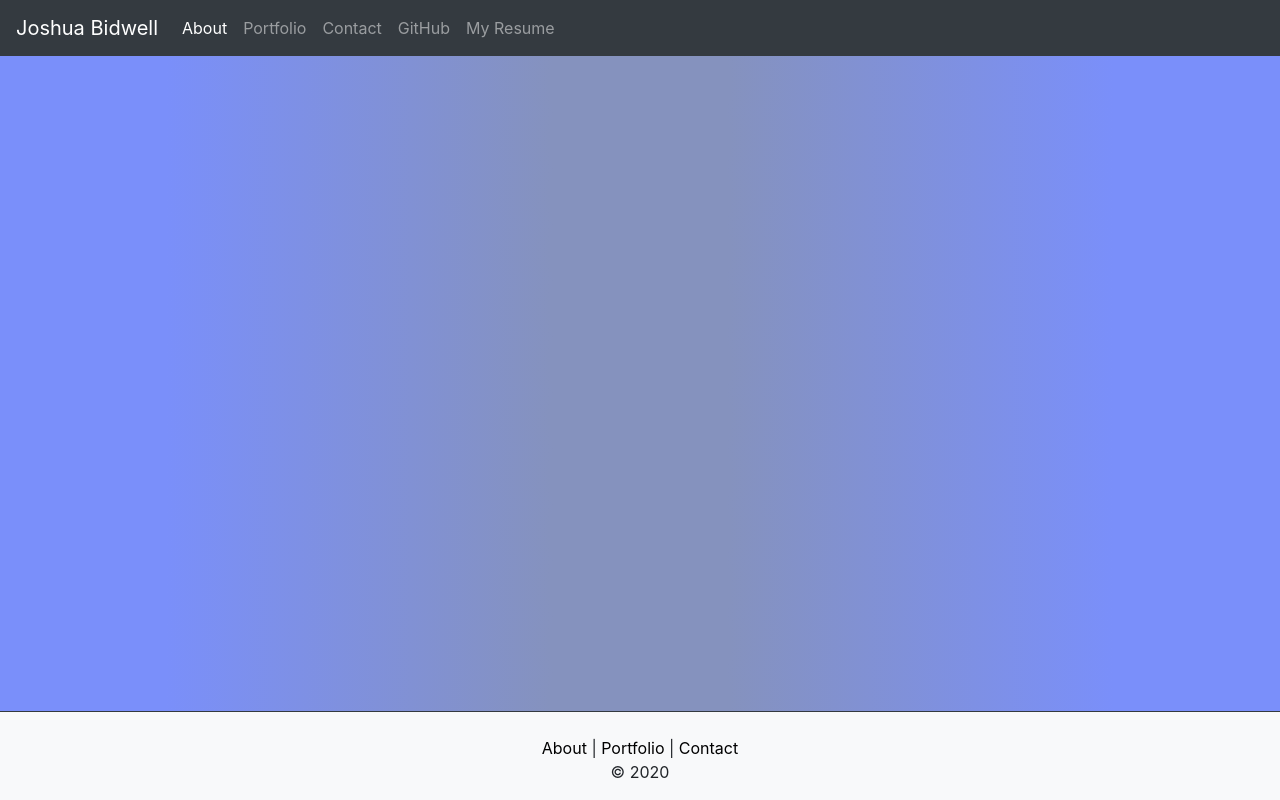
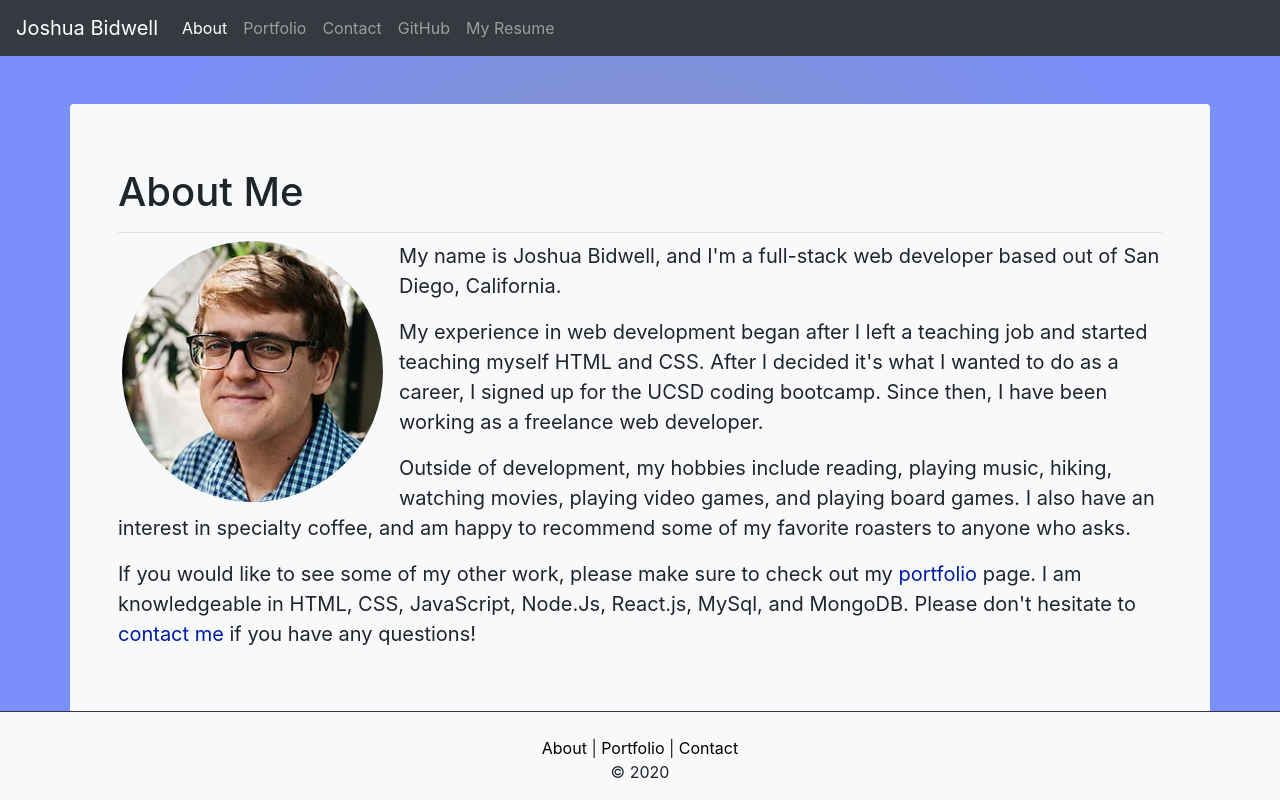
Before and after one commit to jjbidwell/react-portfolio, a React (Create React App) app: page /about in a window 1280 px wide. Built offline with nearby package versions, Linux system fonts and the light colour scheme.

Commit message:
Fixed router again and got rid of the last few class attributes

```diff
--- a/src/App.js
+++ b/src/App.js
@@ -13,7 +13,7 @@ function App() {
     <div>
     <Router>
       <div>
-        <Header>
+        <Header/>
         <Wrapper>
           <Route exact path="/">
             <Redirect to="/about" />
@@ -29,7 +29,6 @@ function App() {
             <Contact />
           </Route>
         </Wrapper>
-        </Header>
       </div>
     </Router>
     <Footer/>
--- a/src/components/Description/description.js
+++ b/src/components/Description/description.js
@@ -13,8 +13,8 @@ function Description(){
                             coding bootcamp. Since then, I have been working as a freelance web developer.</p>
         <p className="about-me">Outside of development, my hobbies include reading, playing music, hiking, watching movies, playing video games, and playing board games. I also have an interest in specialty coffee, and
                             am happy to recommend some of my favorite roasters to anyone who asks. </p>
-        <p className="about-me">If you would like to see some of my other work, please make sure to check out my <a class="bio-link" href="/portfolio" target="_blank">portfolio</a> page. I am knowledgeable in HTML, CSS, JavaScript, Node.Js, React.js, MySql, and MongoDB.
-                            Please don't hesitate to <a class="bio-link" href="/contact" target="_blank">contact me</a> if you have any questions!</p>
+        <p className="about-me">If you would like to see some of my other work, please make sure to check out my <a className="bio-link" href="/portfolio" target="_blank">portfolio</a> page. I am knowledgeable in HTML, CSS, JavaScript, Node.Js, React.js, MySql, and MongoDB.
+                            Please don't hesitate to <a className="bio-link" href="/contact" target="_blank">contact me</a> if you have any questions!</p>
 </main>
 <br/>
 <br/>
```
